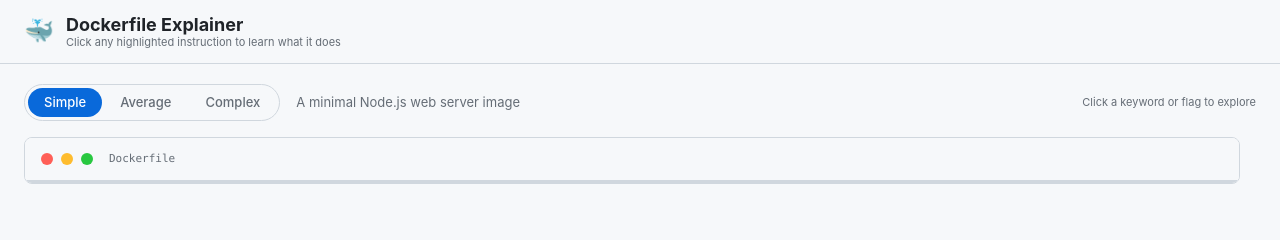
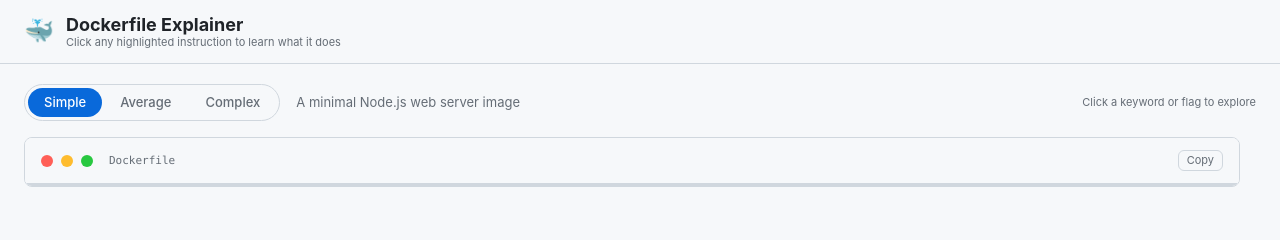
Before and after one commit to abraham/dockerfile-pub, a Preact app in the folder web/: page / in a window 1280 px wide. Shown: the top 240 px of the page. Built offline with nearby package versions, Linux system fonts and the light colour scheme.

Commit message:
Add clipboard copy button to Dockerfile viewer header

```diff
--- a/web/src/App.jsx
+++ b/web/src/App.jsx
@@ -1,4 +1,4 @@
-import { useState, useMemo, useCallback } from 'preact/hooks';
+import { useState, useMemo, useCallback, useRef } from 'preact/hooks';
 import { ExampleToggler } from './components/ExampleToggler';
 import { DockerfileViewer } from './components/DockerfileViewer';
 import { SidePanel } from './components/SidePanel';
@@ -36,6 +36,17 @@ export function App() {
   const handlePanelClose = useCallback(() => {
     setIsPanelOpen(false);
   }, []);
+
+  const [copied, setCopied] = useState(false);
+  const copyTimeoutRef = useRef(null);
+
+  const handleCopy = useCallback(() => {
+    navigator.clipboard.writeText(EXAMPLES[activeExample].content).then(() => {
+      setCopied(true);
+      clearTimeout(copyTimeoutRef.current);
+      copyTimeoutRef.current = setTimeout(() => setCopied(false), 2000);
+    });
+  }, [activeExample]);
 
   const handleExampleChange = useCallback((key) => {
     setActiveExample(key);
@@ -87,6 +98,14 @@ export function App() {
               <span class={styles.dot} aria-hidden="true" />
               <span class={styles.dot} aria-hidden="true" />
               <span class={styles.fileName}>Dockerfile</span>
+              <button
+                type="button"
+                class={styles.copyButton}
+                onClick={handleCopy}
+                aria-label={copied ? 'Copied to clipboard' : 'Copy Dockerfile to clipboard'}
+              >
+                {copied ? 'Copied!' : 'Copy'}
+              </button>
             </div>
             <DockerfileViewer
               lines={lines}
--- a/web/src/App.module.css
+++ b/web/src/App.module.css
@@ -138,6 +138,32 @@
   font-size: var(--text-xs);
   color: var(--c-muted);
   margin-left: var(--sp-2);
+  flex: 1;
+}
+
+.copyButton {
+  margin-left: auto;
+  padding: var(--sp-1) var(--sp-2);
+  font-size: var(--text-xs);
+  font-family: var(--font-sans);
+  color: var(--c-muted);
+  background: transparent;
+  border: 1px solid var(--c-border);
+  border-radius: var(--r-md);
+  cursor: pointer;
+  transition: color var(--transition-fast), border-color var(--transition-fast),
+    background var(--transition-fast);
+  line-height: 1;
+}
+
+.copyButton:hover {
+  color: var(--c-text);
+  border-color: var(--c-border-2);
+  background: var(--c-surface-3);
+}
+
+.copyButton:active {
+  background: var(--c-surface-3);
 }
 
 /* Remove the double border from the inner viewer */
```
Also changed, not shown: 1 other file (tests, documents, lock files or other folders).
